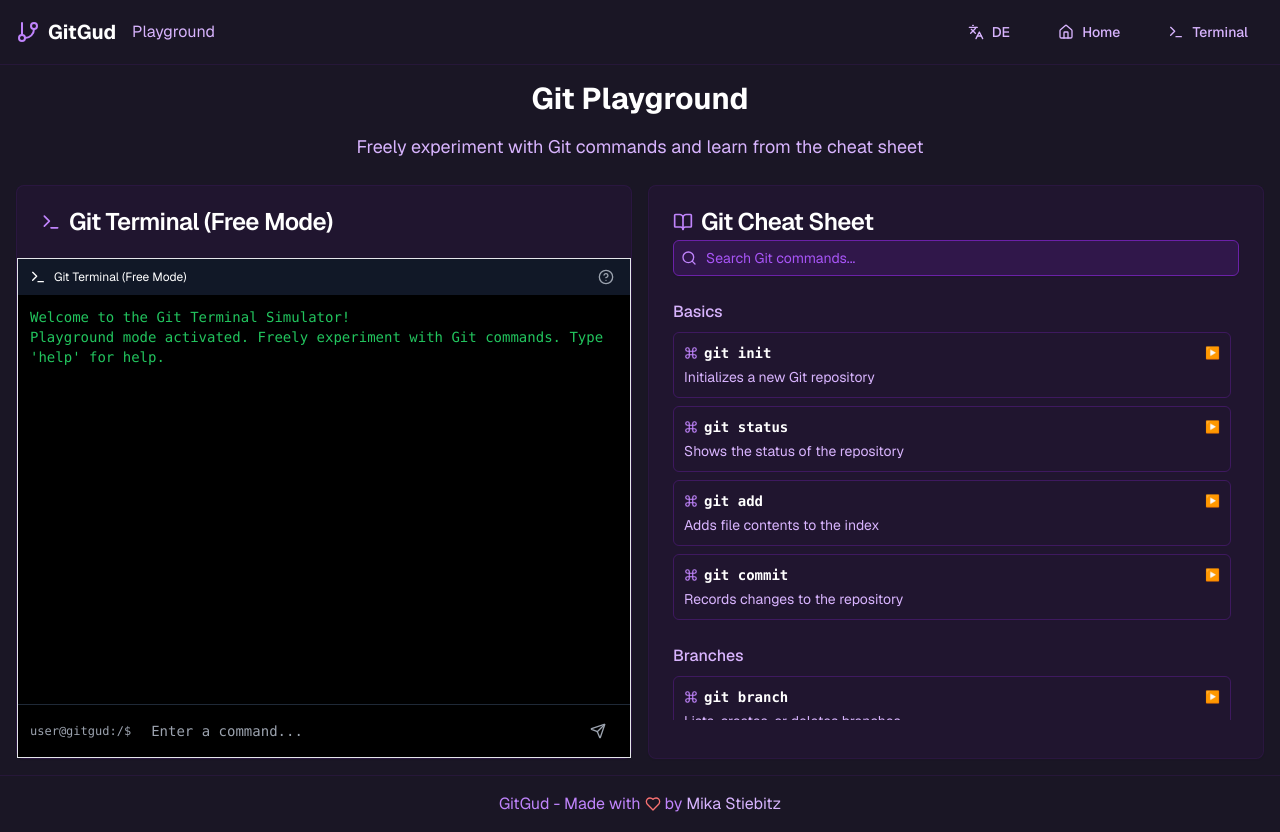
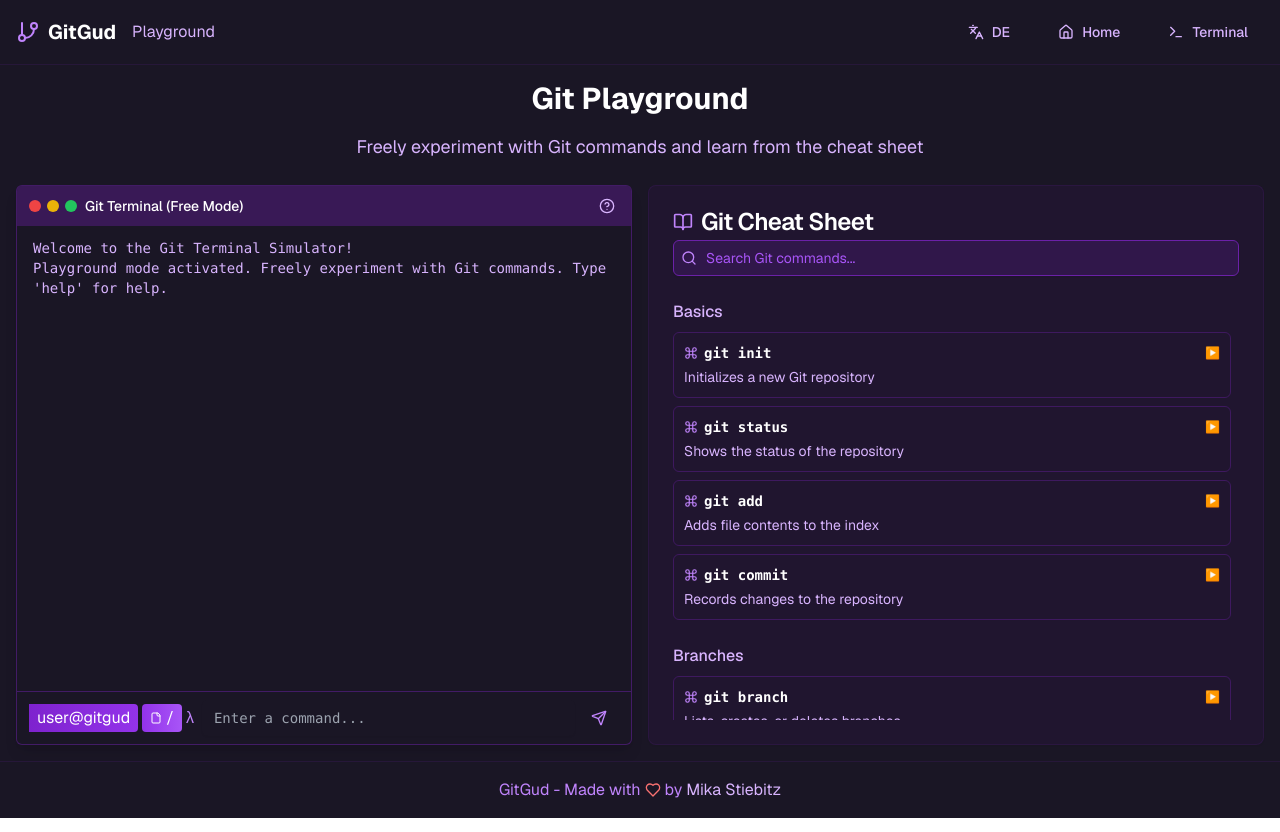
Before and after one commit to MikaStiebitz/Git-Gud, a Next.js app: page /playground in a window 1280 px wide. Built offline with nearby package versions, Linux system fonts and the light colour scheme.

Commit message:
feat: New Terminal design

```diff
--- a/src/app/playground/page.tsx
+++ b/src/app/playground/page.tsx
@@ -261,23 +261,12 @@ export default function Playground() {
 
                     <div className="grid grid-cols-1 gap-4 md:grid-cols-2">
                         {/* Terminal Side */}
-                        <Card
-                            className={`border-purple-900/20 bg-purple-900/10 ${terminalCollapsed ? "hidden md:block" : ""}`}>
-                            <CardHeader>
-                                <CardTitle className="flex items-center text-white">
-                                    <TerminalIcon className="mr-2 h-5 w-5 text-purple-400" />
-                                    {t("playground.gitTerminal")}
-                                </CardTitle>
-                            </CardHeader>
-                            <CardContent className="p-0">
-                                <Terminal
-                                    className="h-[350px] rounded-none md:h-[500px]"
-                                    showHelpButton={true}
-                                    showResetButton={false}
-                                    isPlaygroundMode={true}
-                                />
-                            </CardContent>
-                        </Card>
+                        <Terminal
+                            className="h-full rounded-md"
+                            showHelpButton={true}
+                            showResetButton={false}
+                            isPlaygroundMode={true}
+                        />
 
                         {/* Cheat Sheet Side */}
                         <Card
--- a/src/components/Terminal.tsx
+++ b/src/components/Terminal.tsx
@@ -1,11 +1,9 @@
-"use client";
-
 import { useState, useRef, useEffect } from "react";
 import { ScrollArea } from "~/components/ui/scroll-area";
 import { Input } from "~/components/ui/input";
 import { Button } from "~/components/ui/button";
 import { useGameContext } from "~/contexts/GameContext";
-import { TerminalIcon, HelpCircleIcon, RotateCcw, Send } from "lucide-react";
+import { TerminalIcon, HelpCircleIcon, RotateCcw, Send, Github, FileIcon, X, Circle } from "lucide-react";
 import { useLanguage } from "~/contexts/LanguageContext";
 
 interface TerminalProps {
@@ -27,11 +25,10 @@ export function Terminal({
         resetCurrentLevel,
         commandProcessor,
         fileSystem,
+        gitRepository,
         currentStage,
         currentLevel,
         isLevelCompleted,
-        handleFileEdit,
-        openFileEditor,
     } = useGameContext();
 
     const { t } = useLanguage();
@@ -175,17 +172,152 @@ export function Terminal({
         }
     };
 
-    // Get current prompt text (shows current directory)
-    const getPrompt = () => {
+    // Render a fancy Oh My Posh-like prompt
+    const renderFancyPrompt = () => {
         const currentDir = commandProcessor.getCurrentDirectory();
-        return `user@gitgud:${currentDir}$`;
+        const isGitInitialized = gitRepository.isInitialized();
+        const branch = isGitInitialized ? gitRepository.getCurrentBranch() : "";
+
+        // Get git status info
+        const status = gitRepository.getStatus();
+        const stagedCount = Object.values(status).filter(s => s === "staged").length;
+        const modifiedCount = Object.values(status).filter(s => s === "modified").length;
+        const untrackedCount = Object.values(status).filter(s => s === "untracked").length;
+
+        // Format display path
+        const displayPath = currentDir === "/" ? "/" : currentDir;
+        const pathSegments = displayPath.split("/").filter(Boolean);
+        const shortPath = pathSegments.length > 0 ? pathSegments[pathSegments.length - 1] : "/";
+
+        return (
+            <div className="flex items-center space-x-1">
+                {/* Username segment */}
+                <span className="rounded-r bg-gradient-to-r from-purple-700 to-purple-600 px-2 py-0.5 text-white">
+                    user@gitgud
+                </span>
+
+                {/* Directory segment */}
+                <span className="flex items-center rounded bg-gradient-to-r from-purple-600 to-purple-500 px-2 py-0.5 text-white">
+                    <FileIcon className="mr-1 h-3 w-3" />
+                    {shortPath}
+                </span>
+
+                {/* Git segment - only show if initialized */}
+                {isGitInitialized && (
+                    <span
+                        className={`flex items-center rounded px-2 py-0.5 text-white ${
+                            stagedCount || modifiedCount || untrackedCount
+                                ? "bg-gradient-to-r from-yellow-700 to-yellow-600"
+                                : "bg-gradient-to-r from-green-700 to-green-600"
+                        }`}>
+                        <Github className="mr-1 h-3 w-3" />
+                        {branch}
+
+                        {/* Git status indicators */}
+                        {stagedCount > 0 && (
+                            <span className="ml-1 flex items-center text-green-300">
+                                <Circle className="mr-0.5 h-2 w-2 fill-current" />
+                                {stagedCount}
+                            </span>
+                        )}
+
+                        {modifiedCount > 0 && (
+                            <span className="ml-1 flex items-center text-yellow-300">
+                                <Circle className="mr-0.5 h-2 w-2 fill-current" />
+                                {modifiedCount}
+                            </span>
+                        )}
+
+                        {untrackedCount > 0 && (
+                            <span className="ml-1 flex items-center text-red-300">
+                                <X className="h-3 w-3" />
+                                {untrackedCount}
+                            </span>
+                        )}
+                    </span>
+                )}
+
+                {/* Command prompt symbol */}
+                <span className="text-purple-400">λ</span>
+            </div>
+        );
+    };
+
+    // Format terminal output with colorized git commands
+    const renderTerminalOutput = (line: string) => {
+        // Check if this is a command line (starts with $)
+        if (line.startsWith("$")) {
+            const cmd = line.substring(1).trim();
+            const parts = cmd.split(" ");
+
+            if (parts[0] === "git") {
+                return (
+                    <div>
+                        <span className="text-gray-400">$</span> <span className="text-purple-400">git</span>{" "}
+                        <span className="text-yellow-400">{parts.slice(1).join(" ")}</span>
+                    </div>
+                );
+            }
+
+            return (
+                <div>
+                    <span className="text-gray-400">$</span> <span className="text-green-400">{cmd}</span>
+                </div>
+            );
+        }
+
+        // Match git status output patterns
+        if (line.includes("new file:")) {
+            return (
+                <div>
+                    <span className="text-green-400">{line}</span>
+                </div>
+            );
+        }
+        if (line.includes("modified:")) {
+            return (
+                <div>
+                    <span className="text-yellow-400">{line}</span>
+                </div>
+            );
+        }
+        if (line.includes("deleted:")) {
+            return (
+                <div>
+                    <span className="text-red-400">{line}</span>
+                </div>
+            );
+        }
+        if (line.includes("Initialized empty Git")) {
+            return (
+                <div>
+                    <span className="text-green-400">{line}</span>
+                </div>
+            );
+        }
+        if (line.includes("branch")) {
+            return (
+                <div>
+                    <span className="text-purple-400">{line}</span>
+                </div>
+            );
+        }
+
+        // Default formatting
+        return <div className="text-purple-300">{line}</div>;
     };
 
     return (
-        <div className={`flex h-full flex-col rounded-md border bg-black ${className}`}>
-            <div className="flex items-center justify-between bg-gray-900 px-3 py-1.5 text-xs text-white">
+        <div
+            className={`flex h-[400px] w-full flex-col overflow-hidden rounded-md border border-purple-800/50 bg-[#1a1625] shadow-lg ${className}`}>
+            {/* Terminal header */}
+            <div className="flex items-center justify-between bg-purple-900/50 px-3 py-2 text-sm font-medium text-white">
                 <div className="flex items-center space-x-2">
-                    <TerminalIcon className="h-4 w-4" />
+                    <div className="flex space-x-1.5">
+                        <div className="h-3 w-3 rounded-full bg-red-500"></div>
+                        <div className="h-3 w-3 rounded-full bg-yellow-500"></div>
+                        <div className="h-3 w-3 rounded-full bg-green-500"></div>
+                    </div>
                     <span className="truncate">
                         {isPlaygroundMode
                             ? t("playground.gitTerminal")
@@ -197,7 +329,7 @@ export function Terminal({
                         <Button
                             variant="ghost"
                             size="sm"
-                            className="h-6 w-6 p-0 text-gray-400 hover:bg-gray-800 hover:text-white"
+                            className="h-6 w-6 p-0 text-purple-300 hover:bg-purple-800/50 hover:text-white"
                             onClick={handleShowHelp}
                             title={t("level.showHelp")}>
                             <HelpCircleIcon className="h-4 w-4" />
@@ -207,7 +339,7 @@ export function Terminal({
                         <Button
                             variant="ghost"
                             size="sm"
-                            className="h-6 w-6 p-0 text-gray-400 hover:bg-gray-800 hover:text-white"
+                            className="h-6 w-6 p-0 text-purple-300 hover:bg-purple-800/50 hover:text-white"
                             onClick={handleReset}
                             title={t("level.resetLevel")}>
                             <RotateCcw className="h-4 w-4" />
@@ -216,11 +348,14 @@ export function Terminal({
                 </div>
             </div>
 
-            <ScrollArea className="flex-grow overflow-auto p-3 font-mono text-sm text-green-500" ref={scrollAreaRef}>
+            {/* Terminal output area */}
+            <ScrollArea
+                className="flex-grow overflow-auto px-4 py-3 font-mono text-sm text-purple-300"
+                ref={scrollAreaRef}>
                 <div ref={outputContainerRef} className="pb-4">
                     {terminalOutput.map((line, i) => (
                         <div key={i} className="whitespace-pre-wrap break-words">
-                            {line}
+                            {renderTerminalOutput(line)}
                         </div>
                     ))}
                     {isLevelCompleted && !isPlaygroundMode && (
@@ -231,20 +366,19 @@ export function Terminal({
                 </div>
             </ScrollArea>
 
+            {/* Terminal input area */}
             <div className="relative">
                 <form
                     onSubmit={handleFormSubmit}
-                    className="flex flex-grow items-center border-t border-gray-800 px-2 py-2 sm:px-3">
-                    <span className="mr-1 hidden shrink-0 font-mono text-xs text-gray-400 sm:mr-2 sm:block">
-                        {getPrompt()}
-                    </span>
+                    className="flex flex-grow items-center border-t border-purple-800/50 px-3 py-2">
+                    <div className="mr-2 hidden sm:block">{renderFancyPrompt()}</div>
                     <Input
                         ref={inputRef}
                         type="text"
                         value={input}
                         onChange={e => setInput(e.target.value)}
                         onKeyDown={handleKeyDown}
-                        className="flex-grow border-none bg-transparent font-mono text-sm text-green-500 focus-visible:ring-0 focus-visible:ring-offset-0"
+                        className="flex-grow border-none bg-transparent font-mono text-sm text-purple-300 focus-visible:ring-0 focus-visible:ring-offset-0"
                         placeholder={t("terminal.enterCommand")}
                         autoComplete="off"
                         spellCheck="false"
@@ -254,18 +388,18 @@ export function Terminal({
                         type="submit"
                         size="sm"
                         variant="ghost"
-                        className="ml-1 text-gray-400 hover:bg-gray-800 hover:text-white">
+                        className="ml-1 text-purple-400 hover:bg-purple-800/50 hover:text-purple-200">
                         <Send className="h-4 w-4" />
                     </Button>
                 </form>
 
                 {/* Autocomplete dropdown */}
                 {showAutocomplete && fileAutocomplete.length > 0 && (
-                    <div className="absolute bottom-full left-0 right-0 z-10 max-h-32 overflow-y-auto rounded-t border border-gray-700 bg-gray-900 p-1 shadow-lg">
+                    <div className="absolute bottom-full left-0 right-0 z-10 max-h-32 overflow-y-auto rounded-t border border-purple-800 bg-purple-900/70 p-1 shadow-lg">
                         {fileAutocomplete.map(file => (
                             <div
                                 key={file}
-                                className="cursor-pointer rounded px-2 py-1 font-mono text-sm text-green-400 hover:bg-gray-800"
+                                className="cursor-pointer rounded px-2 py-1 font-mono text-sm text-purple-300 hover:bg-purple-800"
                                 onClick={() => selectAutocompleteOption(file)}>
                                 {file}
                             </div>
--- a/src/models/GitRepository.ts
+++ b/src/models/GitRepository.ts
@@ -9,7 +9,8 @@ export class GitRepository {
     private commits: Record<string, { message: string; timestamp: Date; files: string[] }> = {};
 
     constructor() {
-        this.init();
+        // Start uninitialized - DON'T call this.init() here
+        this.initialized = false;
     }
 
     public partialReset(): void {
```
Also changed, not shown: src/app/[level]/page.tsx (+53 -13 lines), src/contexts/LanguageContext.tsx (+18 -0 lines).
